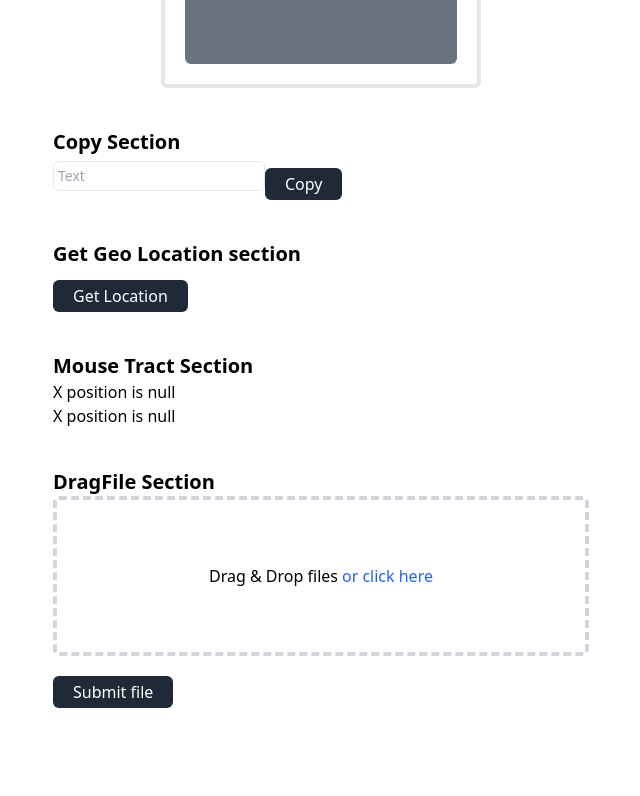
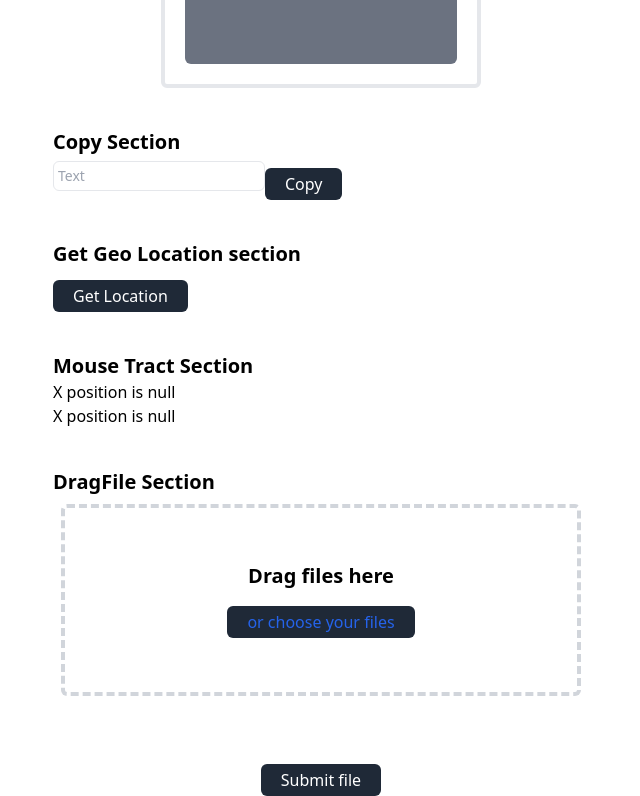
Before and after one commit to Zeddnyx/react-components, a React (Vite) app: page / in a window 1280 px wide. Shown: the part 1564-2360 px from the top of the page, without its empty margins (319-959 px from the left). Before the commit the page ends 2272 px from the top, so only its background shows below. Built offline with nearby package versions, Linux system fonts and the light colour scheme.

Commit message:
fix: dragAndDrop file section

```diff
--- a/src/components/DropFile.tsx
+++ b/src/components/DropFile.tsx
@@ -2,19 +2,30 @@ import { useState, useRef } from "react";
 
 export default function DropFile() {
   const [file, setFile] = useState<File[]>([]);
-  const [isError, setIsError] = useState(false);
+  const [isErrorType, setIsErrorType] = useState(false);
+  const [isErrorMax, setIsErrorMax] = useState(false);
   const fileSize = 3 * 1024 * 1024; // 3MB
   const acceptedFileTypes = ["image/jpeg", "image/png"];
-
   const inputRef = useRef<HTMLInputElement>(null);
 
+  // store all files in state
   const handleDrop = (e: React.DragEvent) => {
     e.preventDefault();
     setFile((prev: File[]) => [...prev, e.dataTransfer.files[0]]);
-    // file[0].size <= fileSize && acceptedFileTypes.includes(file[0].type)
-    // TODO validate file
+
+    let id = 0;
+    for (id; id < file.length; id++) {
+      acceptedFileTypes.includes(file[id].type) && file[id].size <= fileSize
+        ? (setIsErrorType(false),
+          setIsErrorMax(false),
+          console.log("error false"))
+        : (setIsErrorType(true),
+          setIsErrorMax(true),
+          console.log("error true"));
+    }
   };
 
+  // handle file choose
   const handleClick = (e: React.ChangeEvent<HTMLInputElement>) => {
     const files = e?.target?.files;
     files ? setFile((prev: File[]) => [...prev, files[0]]) : null;
@@ -25,24 +36,26 @@ export default function DropFile() {
   };
 
   const handleSubmit = () => {
-    console.log(file);
+    isErrorMax === false && isErrorType === false && file.length > 0
+      ? alert("File Submitted")
+      : null;
   };
 
   return (
     <>
-      <div className="relative w-full p-2 flex justify-center flex-col items-center border-4 border-gray-300 border-dashed rounded-md h-40">
+      <div className="dropzone">
         <div
-          className="w-full h-full flex text-center justify-center items-center gap-1 hover:opacity-40"
+          className="dropzone-content"
           onDrop={handleDrop}
           onDragOver={(e) => e.preventDefault()}
         >
-          <p>Drag & Drop files </p>
-          <p
+          <h2>Drag files here </h2>
+          <button
             onClick={() => inputRef.current?.click()}
-            className="cursor-pointer text-blue-600"
+            className="text-blue-600"
           >
-            or click here
-          </p>
+            or choose your files
+          </button>
         </div>
         <input
           type="file"
@@ -53,23 +66,33 @@ export default function DropFile() {
         />
       </div>
 
-      {isError && (
-        <p>Maximum size allowed is 3MB and only accept JPEG and PNG</p>
-      )}
-
-      <div className="flex flex-wrap justify-center w-full gap-2 mt-2">
+      {/* list file section */}
+      <div className="dropFile">
         {file?.map((file, index) => (
-          <div key={index} className="w-20 h-20 bg-gray-300 p-1">
-            <p onClick={() => handleDelete(index)}>x</p>
-            <p className="line-clamp-1">{file.name}</p>
+          <div
+            key={index}
+            className={`dropFile-item ${
+              !acceptedFileTypes.includes(file.type) || file.size > fileSize
+                ? "bg-red-500"
+                : "bg-gray-500"
+            }`}
+          >
+            <p>{file.name}</p>
+            <div className="grid">
+              <p>
+                {acceptedFileTypes.includes(file.type)
+                  ? ""
+                  : "Invalid file format!"}
+              </p>
+              <p>{file.size <= fileSize ? "" : "Max file size 3MB!"}</p>
+            </div>
+            <button onClick={() => handleDelete(index)}>x</button>
           </div>
         ))}
       </div>
 
-      <div>
-        <button onClick={handleSubmit} className={isError ? "hidden" : "block"}>
-          Submit file
-        </button>
+      <div className="btn-dropzone">
+        <button onClick={handleSubmit}>Submit file</button>
       </div>
     </>
   );
--- a/src/index.css
+++ b/src/index.css
@@ -20,22 +20,38 @@
 .container-snap {
   scroll-snap-type: x mandatory;
   scroll-padding: 40px;
-  @apply flex overflow-x-scroll p-5 w-80 border-4 rounded-md gap-5 mx-auto
+  @apply flex overflow-x-scroll p-5 w-80 border-4 rounded-md gap-5 mx-auto;
 }
 .child-snap {
   flex: 0 0 100%;
   scroll-snap-align: start;
-  @apply bg-gray-500 rounded-md py-16 px-4 cursor-pointer
+  @apply bg-gray-500 rounded-md py-16 px-4 cursor-pointer;
 }
-
 
 /* dropdown section */
 .dropdown {
-  @apply relative w-20
+  @apply relative w-20;
 }
 .dropdown-content {
-  @apply bg-gray-800 p-3 px-4 rounded-md text-[#fff] mt-1
+  @apply bg-gray-800 p-3 px-4 rounded-md text-[#fff] mt-1;
 }
 .dropdown-item {
-  @apply cursor-pointer
+  @apply cursor-pointer;
 }
+
+/* Drag and drop file section  */
+.dropzone {
+  @apply relative w-full p-2 flex justify-center flex-col items-center  h-52;
+}
+.dropzone-content {
+  @apply w-full h-full flex text-center flex-col justify-center items-center gap-1 border-4 border-gray-300 border-dashed rounded-md
+}
+.dropFile {
+  @apply flex flex-wrap justify-center w-full gap-5 mt-2
+}
+.dropFile-item {
+  @apply w-full h-20 p-1 rounded-md flex justify-between items-center px-5
+}
+.btn-dropzone {
+  @apply  mt-10 flex justify-center
+}
```
